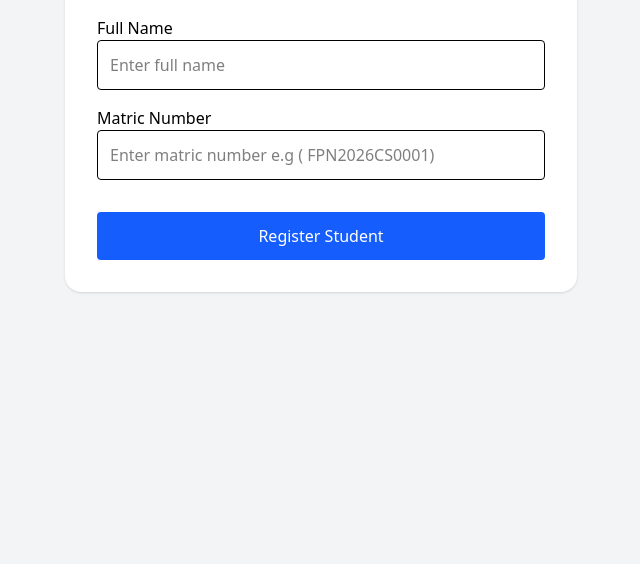
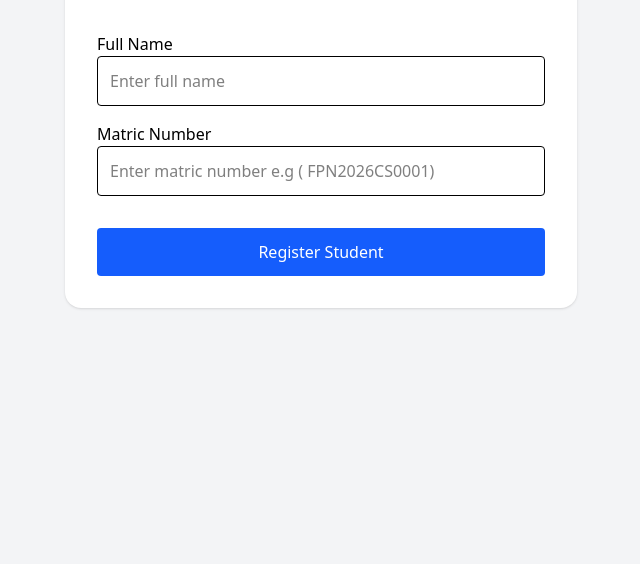
Before and after one commit to Muhammed-jamiu/fingerprint_attendance_system, a website: page client/src/pages/registerStudent.html in a window 1280 px wide. Shown: the part 236-800 px from the top of the page, without its empty margins (319-959 px from the left). Drawn offline with Linux system fonts and the light colour scheme.

Commit message:
refactoring the login page error message element

```diff
--- a/client/src/pages/registerStudent.html
+++ b/client/src/pages/registerStudent.html
@@ -45,7 +45,7 @@
         <div id="logo"></div>
       </div>
       <h1 class="text-2xl text-center font-bold mb-4">Register Student</h1>
-      <p class="text-red-500 text-center italic p-2" id="message"></p>
+      <p class="text-red-500 text-center italic p-4 relative" id="message"></p>
       <div class="">
         <label for="fullName">Full Name</label>
         <input
```
